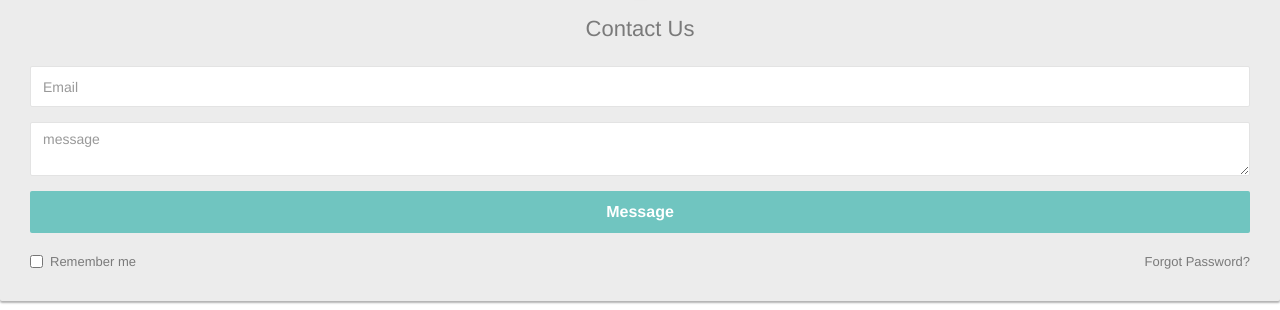
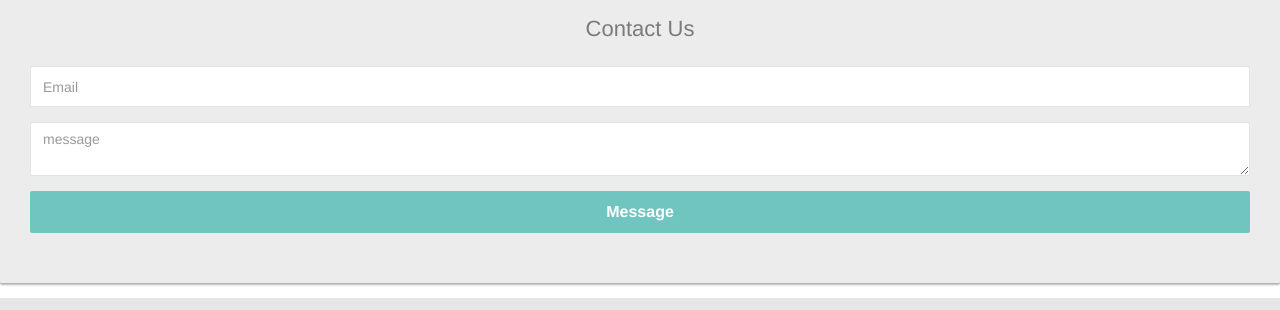
Before and after one commit to jatin-2k/CSE326_project, a plain HTML site: page contact.html in a window 1280 px wide. Shown: the part 582-892 px from the top of the page. Drawn offline with nearby package versions, Linux system fonts and the light colour scheme.

Commit message:
removed remembr me from contct

```diff
--- a/contact.html
+++ b/contact.html
@@ -58,10 +58,7 @@
         <div class="form-group">
             <button type="submit" class="btn btn-primary btn-lg btn-block">Message</button>
         </div>
-    <div class="clearfix">
-            <label class="pull-left checkbox-inline"><input type="checkbox"> Remember me</label>
-            <a href="#" class="pull-right">Forgot Password?</a>
-        </div>
+
     </form>
 </div>
 
```
